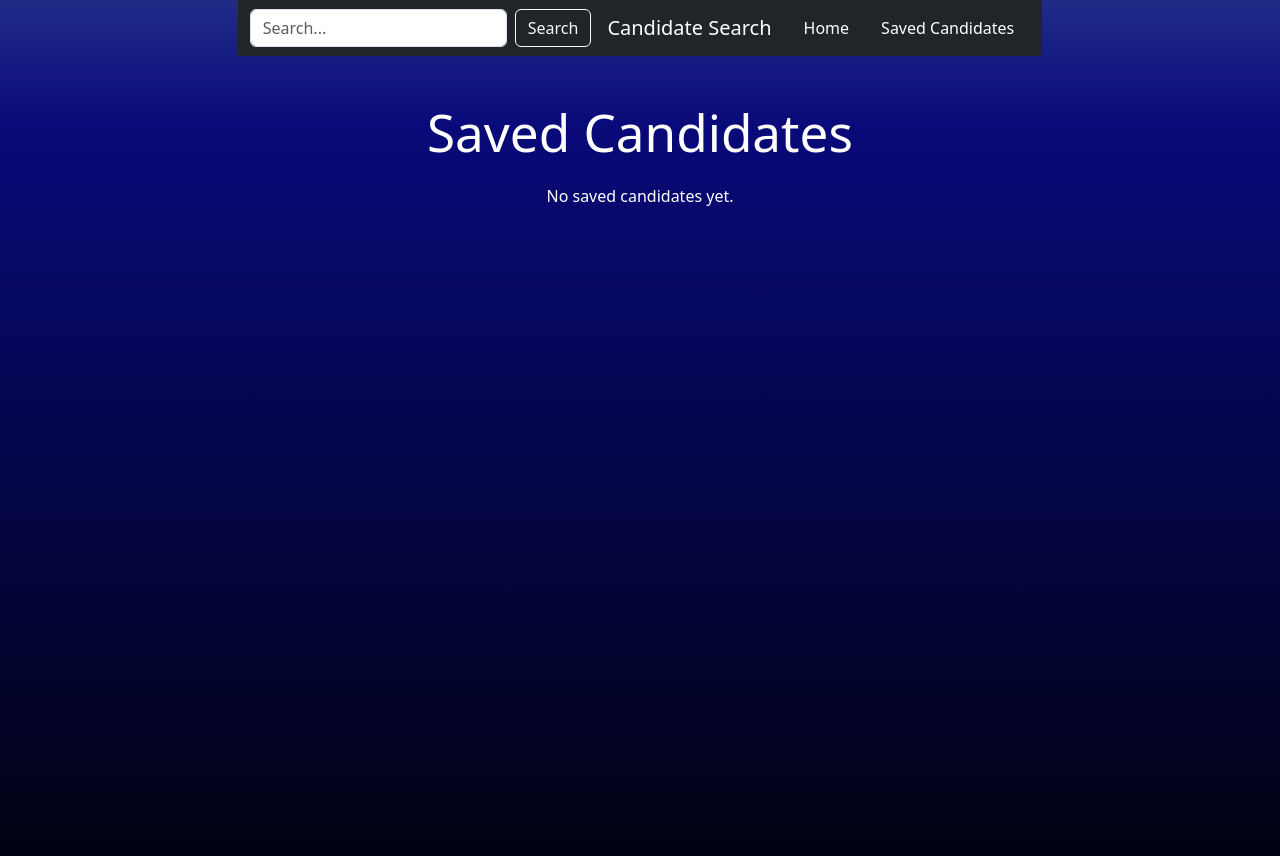
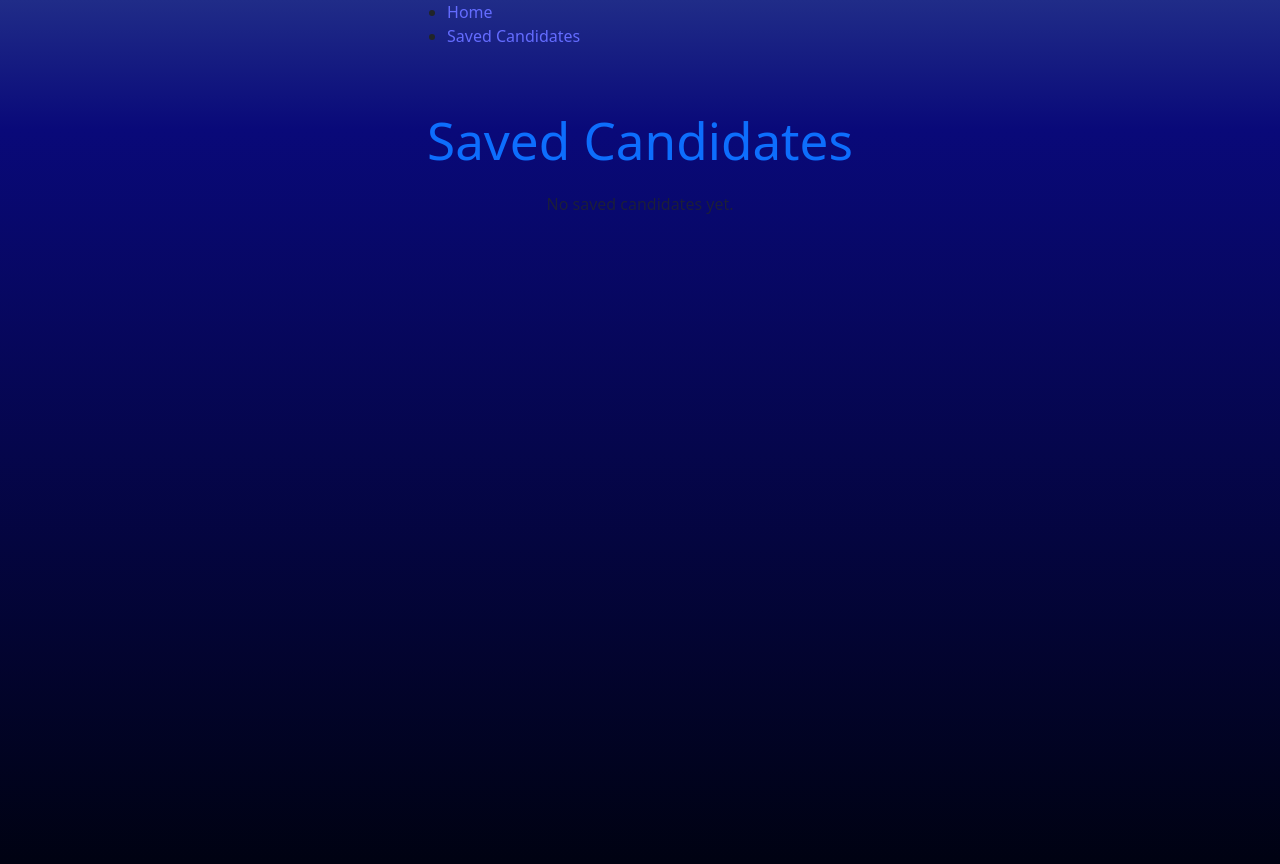
Before and after one commit to Kristenshields/Challenge-13-Candidate-Search, a React (Vite) app in the folder Develop/: page /SavedCandidates in a window 1280 px wide. Built offline with nearby package versions, Linux system fonts and the light colour scheme.

Commit message:
adjusting CSS

```diff
--- a/Develop/src/components/Nav.tsx
+++ b/Develop/src/components/Nav.tsx
@@ -1,56 +1,17 @@
 import { Link } from 'react-router-dom';
 
 const Nav = () => {
+    // TODO: Add necessary code to display the navigation bar and link between the pages
     return (
-    <nav className="navbar navbar-expand-lg navbar-dark bg-dark">
-      <div className="container-fluid">
-        {/* Search Bar to the Left */}
-        <form className="d-flex align-items-center me-auto">
-          <input
-            type="text"
-            className="form-control me-2"
-            placeholder="Search..."
-            aria-label="Search"
-          />
-          <button type="submit" className="btn btn-outline-light">
-            Search
-          </button>
-        </form>
-
-        {/* Header Title */}
-        <Link to="/" className="navbar-brand ms-3">
-          Candidate Search
-        </Link>
-
-        {/* Responsive Toggle Button */}
-        <button
-          className="navbar-toggler"
-          type="button"
-          data-bs-toggle="collapse"
-          data-bs-target="#navbarNav"
-          aria-controls="navbarNav"
-          aria-expanded="false"
-          aria-label="Toggle navigation"
-        >
-          <span className="navbar-toggler-icon"></span>
-        </button>
-
-        {/* Navigation Links */}
-        <div className="collapse navbar-collapse" id="navbarNav">
-          <ul className="navbar-nav ms-auto">
-            <li className="nav-item">
-              <Link to="/" className="nav-link">
-                Home
-              </Link>
+      <nav>
+        <ul>
+          <li>
+            <Link to="/">Home</Link>
           </li>
-            <li className="nav-item">
-              <Link to="/SavedCandidates" className="nav-link">
-                Saved Candidates
-              </Link>
+          <li>
+            <Link to="/SavedCandidates">Saved Candidates</Link>
           </li>
         </ul>
-        </div>
-      </div>
       </nav>
     );
   };
--- a/Develop/src/interfaces/Candidate.interface.tsx
+++ b/Develop/src/interfaces/Candidate.interface.tsx
@@ -10,4 +10,5 @@ export interface Candidate {
     email: string;
     location: string;
     company: string;
+    image: string;
 }
--- a/Develop/src/pages/SavedCandidates.tsx
+++ b/Develop/src/pages/SavedCandidates.tsx
@@ -20,28 +20,56 @@ const SavedCandidates = () => {
 
     return (
       <div className="container py-5">
-      <h1 className="mb-4 text-center">Saved Candidates</h1>
+      <h1 className="mb-4 text-center text-primary">Saved Candidates</h1>
       {candidates.length === 0 ? (
-        <p className="text-center">No saved candidates yet.</p>
+        <p className="text-center text-muted">No saved candidates yet.</p>
       ) : (
-        <ul className="list-group">
+        <div className="table-responsive">
+          <table className="table table-striped table-hover align-middle">
+            <thead className="table-dark">
+              <tr>
+                <th scope="col">Image</th>
+                <th scope="col">Name</th>
+                <th scope="col">Location</th>
+                <th scope="col">Email</th>
+                <th scope="col">Company</th>
+                <th scope="col">Bio</th>
+                <th scope="col">Action</th>
+              </tr>
+            </thead>
+            <tbody>
               {candidates.map((candidate) => (
-            <li
-              key={candidate.login}
-              className="list-group-item d-flex justify-content-between align-items-center"
-            >
-              <div>
-                <strong>{candidate.name}</strong> ({candidate.login})
-              </div>
+                <tr key={candidate.login}>
+                  <td>
+                    <img
+                      src={candidate.image}
+                      alt={`${candidate.name}'s avatar`}
+                      className="img-thumbnail"
+                      style={{ width: "50px", height: "50px", objectFit: "cover" }}
+                    />
+                  </td>
+                  <td>{candidate.name}</td>
+                  <td>{candidate.location}</td>
+                  <td>
+                    <a href={`mailto:${candidate.email}`} className="text-decoration-none">
+                      {candidate.email}
+                    </a>
+                  </td>
+                  <td>{candidate.company}</td>
+                  <td>{candidate.bio}</td>
+                  <td>
                     <button
                       className="btn btn-sm btn-danger"
                       onClick={() => deleteCandidate(candidate.login)}
                     >
-                Delete
+                      <i className="bi bi-trash"></i> Delete
                     </button>
-            </li>
+                  </td>
+                </tr>
               ))}
-        </ul>
+            </tbody>
+          </table>
+        </div>
       )}
     </div>
     );
```
Lines whose indentation alone changed are shown as unchanged.
